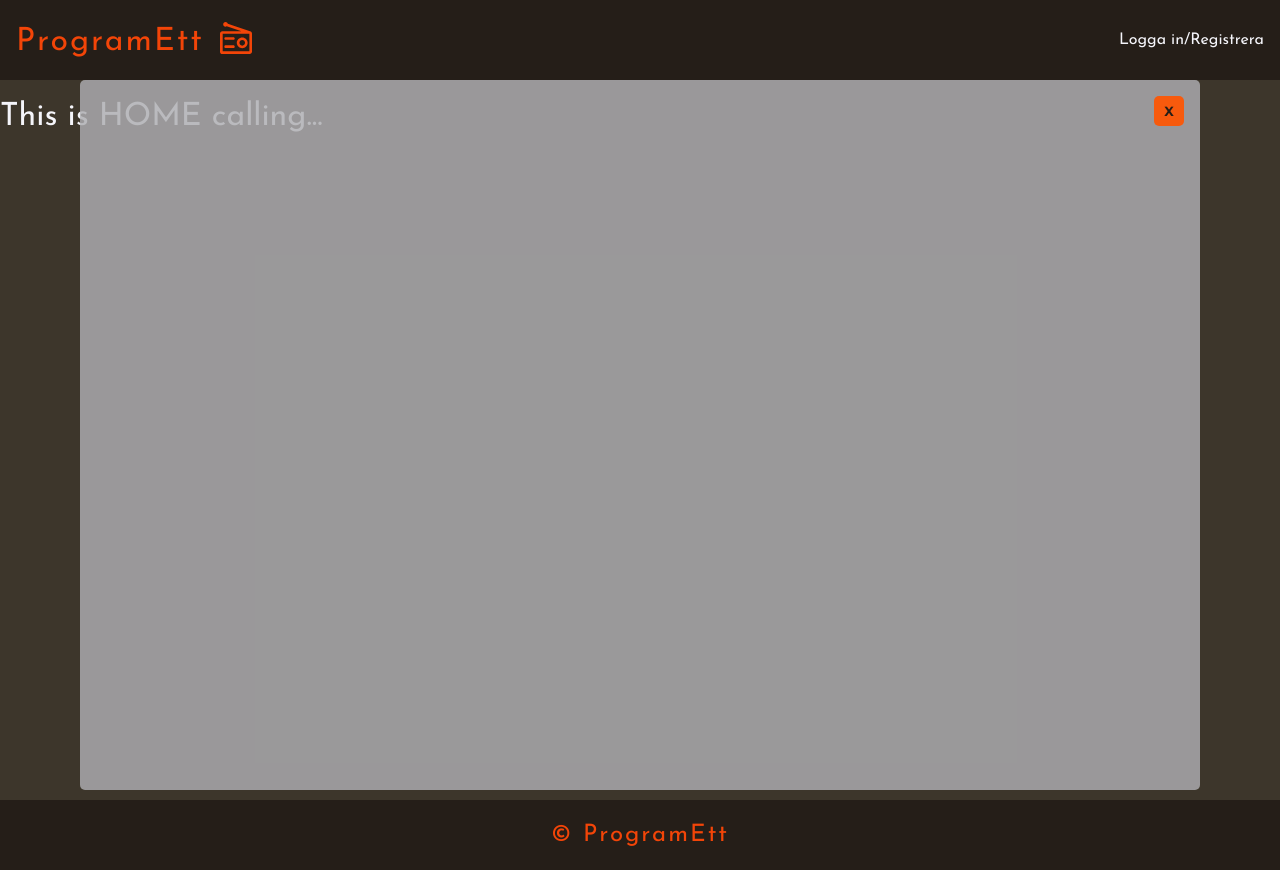
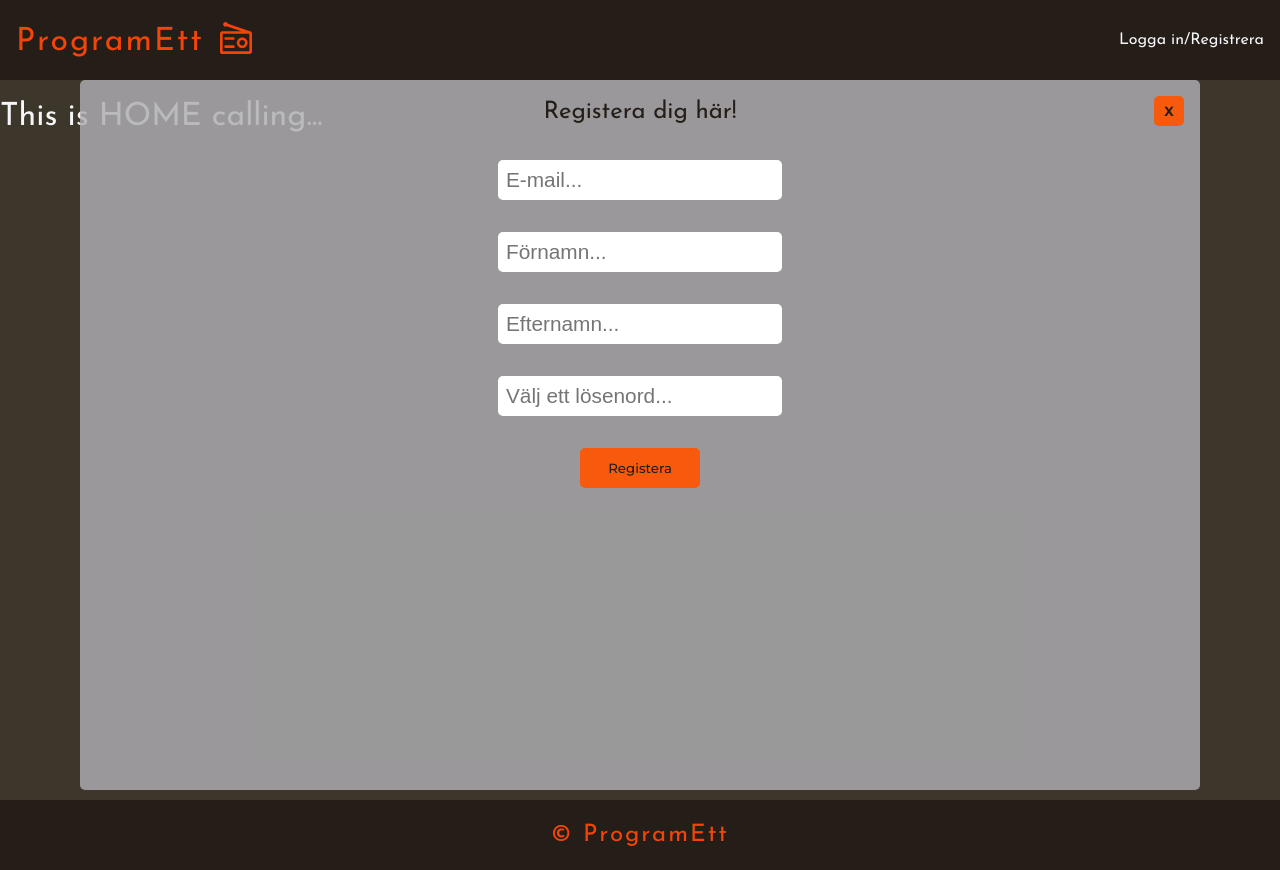
Before and after one commit to chris-mbg/radio-application, a React (Create React App) app: page / in a window 1280 px wide. Both pictures are taken after a click on the element "Logga in/Registrera". Built offline with nearby package versions, Linux system fonts and the light colour scheme; no server answers.

Commit message:
Created form to register and imported into modal

```diff
--- /dev/null
+++ b/src/components/RegisterForm.js
@@ -0,0 +1,59 @@
+import { useContext, useState } from "react";
+import { UserContext } from "../contexts/UserContext";
+import styles from "../css/RegisterForm.module.css"
+
+const RegisterForm = () => {
+
+  const { registerNewUser } = useContext(UserContext);
+
+  const [email, setEmail] = useState("");
+  const [firstName, setFirstName] = useState("");
+  const [lastName, setLastName] = useState("");
+  const [password, setPassword] = useState("");
+
+  const handleRegSubmit = e => {
+    e.preventDefault();
+    const newUser = {
+      email,
+      firstName,
+      lastName,
+      password
+    }
+    //registerNewUser(newUser)
+  }
+
+  return (
+    <div className={styles.registerForm}>
+      <h2>Registera dig här!</h2>
+          <form onSubmit={(e) => handleRegSubmit(e)}>
+            <input
+              type="email"
+              placeholder="E-mail..."
+              required
+              onChange={(e) => setEmail(e.target.value)}
+            />
+            <input
+              type="text"
+              placeholder="Förnamn..."
+              required
+              onChange={(e) => setFirstName(e.target.value)}
+            />
+            <input
+              type="text"
+              placeholder="Efternamn..."
+              required
+              onChange={(e) => setLastName(e.target.value)}
+            />
+            <input
+              type="password"
+              placeholder="Välj ett lösenord..."
+              required
+              onChange={(e) => setPassword(e.target.value)}
+            />
+            <button type="submit">Registera</button>
+          </form>
+    </div>
+  );
+};
+
+export default RegisterForm;
--- a/src/components/RegisterLogInModal.js
+++ b/src/components/RegisterLogInModal.js
@@ -1,5 +1,6 @@
 import { createPortal } from "react-dom";
 import styles from "../css/RegisterLogInModal.module.css";
+import RegisterForm from "./RegisterForm";
 
 const RegisterLogInModal = ({ isVisible, hideModal }) => {
 
@@ -11,7 +12,8 @@ const RegisterLogInModal = ({ isVisible, hideModal }) => {
         <div className={styles.closeButtonContainer} onClick={hideModal}>
           <button className={styles.closeButton}>X</button>
         </div>
-        {/* Register and login components here! */}
+        {/* Login components here! */}
+        <RegisterForm />
       </div>,
       placement
     ) : null
--- /dev/null
+++ b/src/css/RegisterForm.module.css
@@ -0,0 +1,11 @@
+.registerForm form {
+  display: flex;
+  flex-flow: column nowrap;
+}
+.registerForm input {
+  font-size: 1.3rem;
+  margin: 1rem auto;
+  border: none;
+  padding: 0.5rem;
+  border-radius: 5px;
+}
```
